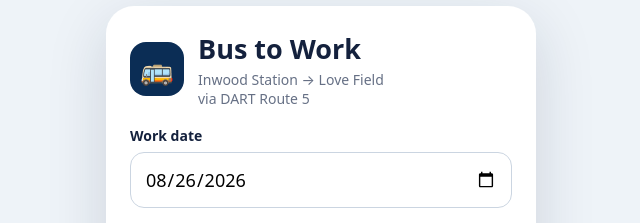
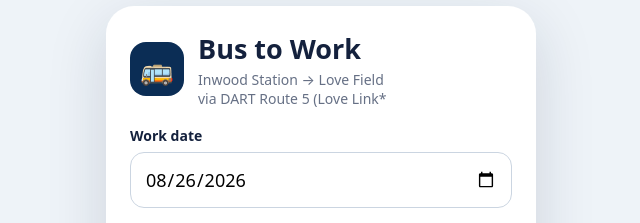
Before and after one commit to c3sultan/Bus-To-Work, a website: page public/index.html in a window 1280 px wide. Shown: the part 126-349 px from the top of the page, 319-959 px from the left. Drawn offline with Linux system fonts and the light colour scheme.

Commit message:
Parentheses

```diff
--- a/public/index.html
+++ b/public/index.html
@@ -77,7 +77,7 @@ button{width:100%;border:0;border-radius:16px;padding:15px 18px;font:inherit;fon
 </head>
 <body>
 <main class="card">
-  <div class="brand"><div class="badge">🚌</div><div><h1>Bus to Work</h1><p class="sub">Inwood Station → Love Field </br> via DART Route 5</p></div></div>
+  <div class="brand"><div class="badge">🚌</div><div><h1>Bus to Work</h1><p class="sub">Inwood Station → Love Field </br> via DART Route 5 &#40Love Link&#42</p></div></div>
   <label for="date">Work date</label><input id="date" type="date">
   <label for="time">Check-in time</label><input id="time" type="time" value="06:00">
   <button class="primary" id="find">Find my bus</button>
```
